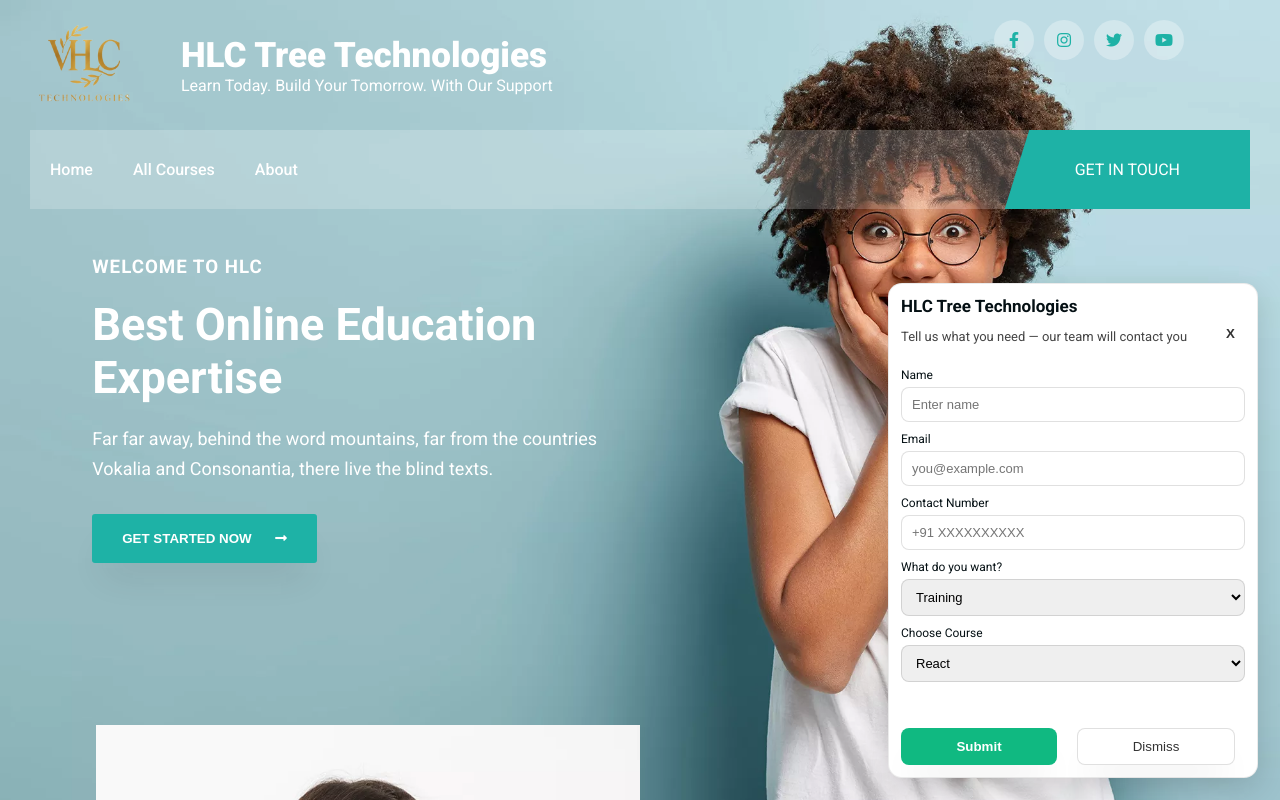
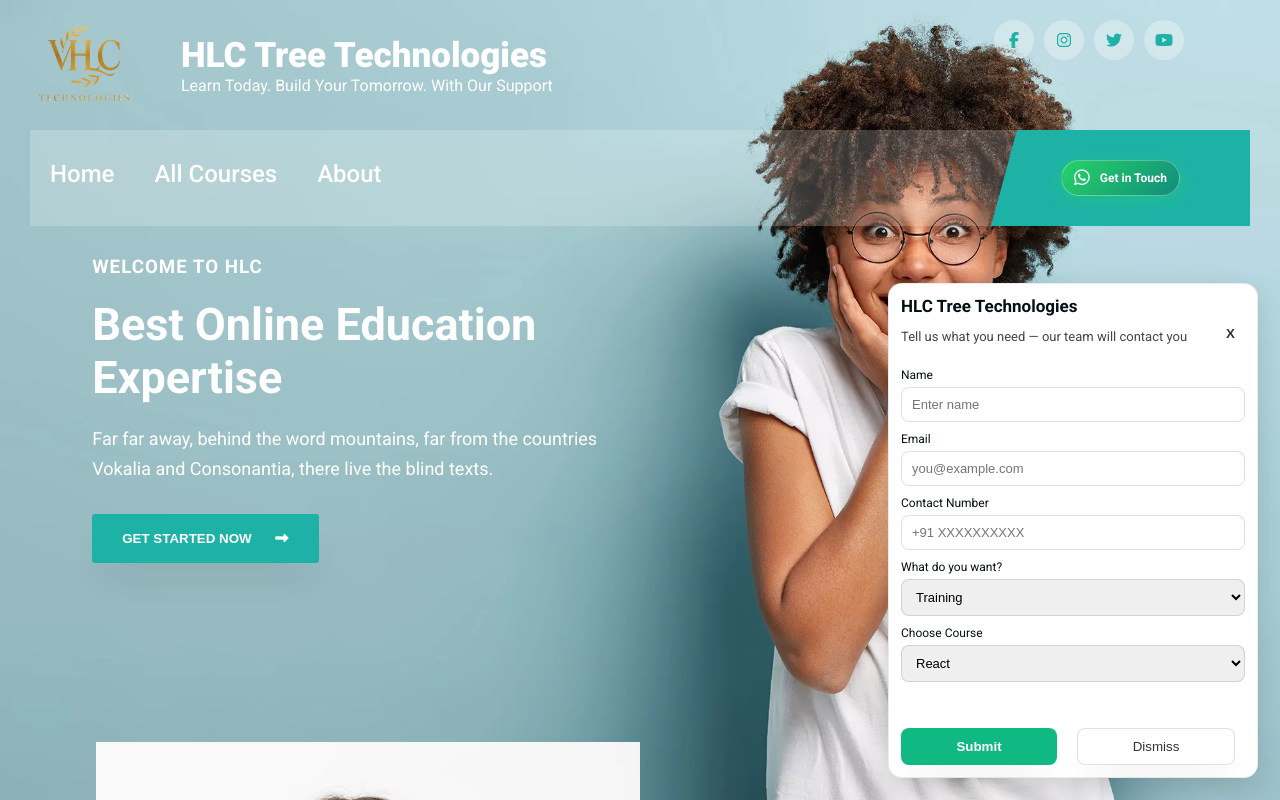
Before and after one commit to veerabrahmam24/HlcTreeTech, a React (Create React App) app: page / in a window 1280 px wide. Shown: the top 800 px of the page. Built offline with nearby package versions, Linux system fonts and the light colour scheme.

Commit message:
whatsapp link

```diff
--- a/public/index.html
+++ b/public/index.html
@@ -5,10 +5,22 @@
     <link rel="icon" href="%PUBLIC_URL%/logo.ico" />
     <meta name="viewport" content="width=device-width, initial-scale=1" />
     <meta name="theme-color" content="#000000" />
-    <meta name="description" content="Web site created using create-react-app" />
+    <meta
+      name="description"
+      content="Web site created using create-react-app"
+    />
     <link rel="apple-touch-icon" href="%PUBLIC_URL%/logo192.png" />
-    <link rel="stylesheet" href="https://use.fontawesome.com/releases/v5.15.4/css/all.css" integrity="sha384-DyZ88mC6Up2uqS4h/KRgHuoeGwBcD4Ng9SiP4dIRy0EXTlnuz47vAwmeGwVChigm" crossorigin="anonymous" />
+    <link
+      rel="stylesheet"
+      href="https://use.fontawesome.com/releases/v5.15.4/css/all.css"
+      integrity="sha384-DyZ88mC6Up2uqS4h/KRgHuoeGwBcD4Ng9SiP4dIRy0EXTlnuz47vAwmeGwVChigm"
+      crossorigin="anonymous"
+    />
     <link rel="manifest" href="%PUBLIC_URL%/manifest.json" />
+    <link
+      rel="stylesheet"
+      href="https://cdnjs.cloudflare.com/ajax/libs/font-awesome/6.5.0/css/all.min.css"
+    />
 
     <title>Hlc Tree Technologies</title>
   </head>
--- a/src/components/common/header/Header.jsx
+++ b/src/components/common/header/Header.jsx
@@ -1,25 +1,34 @@
-import React, { useState } from "react"
-import { Link } from "react-router-dom"
-import Head from "./Head"
-import "./header.css"
+import React, { useState } from "react";
+import { Link } from "react-router-dom";
+import Head from "./Head";
+import "./header.css";
 
 const Header = () => {
-  const [click, setClick] = useState(false)
+  const [click, setClick] = useState(false);
 
   return (
     <>
       <Head />
       <header>
-        <nav className='flexSB'>
-          <ul className={click ? "mobile-nav" : "flexSB "} onClick={() => setClick(false)}>
+        <nav className="flexSB">
+          <ul
+            className={click ? "mobile-nav" : "flexSB "}
+            onClick={() => setClick(false)}
+          >
             <li>
-             <a href='/' className='nav-link'>Home</a>
-              </li>
-            <li>
-              <a href='/courses' className='nav-link'>All Courses</a>
+              <a href="/" className="nav-link">
+                Home
+              </a>
             </li>
             <li>
-              <a href='/about' className='nav-link'>About</a>
+              <a href="/courses" className="nav-link">
+                All Courses
+              </a>
+            </li>
+            <li>
+              <a href="/about" className="nav-link">
+                About
+              </a>
             </li>
             {/* <li>
               <Link to='/team'>Team</Link>
@@ -34,16 +43,32 @@
               <Link to='/contact'>Contact</Link>
             </li> */}
           </ul>
-          <div className='start'>
+          {/* <div className='start'>
             <div className='button'>GET IN TOUCH</div>
+          </div> */}
+          <div className="start">
+            <a
+              href="https://wa.me/919059663311"
+              target="_blank"
+              rel="noopener noreferrer"
+              className="whatsapp-floating-btn"
+            >
+              <i className="fa-brands fa-whatsapp"></i>
+              Get in Touch
+            </a>
           </div>
-          <button className='toggle' onClick={() => setClick(!click)}>
-            {click ? <i className='fa fa-times'> </i> : <i className='fa fa-bars'></i>}
+
+          <button className="toggle" onClick={() => setClick(!click)}>
+            {click ? (
+              <i className="fa fa-times"> </i>
+            ) : (
+              <i className="fa fa-bars"></i>
+            )}
           </button>
         </nav>
       </header>
     </>
-  )
-}
+  );
+};
 
-export default Header
+export default Header;
--- a/src/components/common/header/header.css
+++ b/src/components/common/header/header.css
@@ -29,6 +29,7 @@
   color: #fff;
   font-weight: 500;
   transition: 0.5s;
+  font-size: x-large;
 }
 header ul li a:hover {
   color: #1eb2a6;
@@ -57,6 +58,7 @@
   }
   header ul li {
     margin-bottom: 20px;
+    font-size: x-large;
   }
   .toggle {
     display: block;
@@ -75,3 +77,35 @@
     background-color: #1eb2a6;
   }
 }
+
+
+.whatsapp-floating-btn {
+  background: linear-gradient(135deg, #25D366, #128C7E);
+  color: white;
+  padding: 8px 12px;
+  border-radius: 50px;
+  font-size: 12px;
+  font-weight: 600;
+  text-decoration: none;
+  display: flex;
+  align-items: center;
+  gap: 10px;
+  box-shadow: 0px 4px 15px rgba(37, 211, 102, 0.4);
+  transition: all 0.3s ease;
+  border: 1px solid rgba(255, 255, 255, 0.3);
+}
+
+.whatsapp-floating-btn i {
+  font-size: 18px;
+}
+
+/* Hover effect - lift + glow */
+.whatsapp-floating-btn:hover {
+  transform: translateY(-3px) scale(1.03);
+  box-shadow: 0px 6px 20px rgba(37, 211, 102, 0.7);
+}
+
+/* Click animation */
+.whatsapp-floating-btn:active {
+  transform: scale(0.95);
+}
--- a/src/components/common/learningPath/LearningPath.jsx
+++ b/src/components/common/learningPath/LearningPath.jsx
@@ -285,8 +285,6 @@
                 <span>REST API</span>
                 <span>TypeScript</span>
                 <span>AI</span>
-                <span>TypeScript2</span>
-                 <span>TypeScript23</span>
               </div>
               <div className="lp-code-stage">
                 <div className="lp-full-text">
--- a/src/components/home/HAbout.jsx
+++ b/src/components/home/HAbout.jsx
@@ -49,11 +49,11 @@
                       </div>
                     </div>
                   </div>
-                  <div className='price'>
+                  {/* <div className='price'>
                     <h3>
                       {val.priceAll} / {val.pricePer}
                     </h3>
-                  </div>
+                  </div> */}
                   <button className='outline-btn'>ENROLL NOW !</button>
                 </div>
               ))}
--- a/src/components/home/Home.jsx
+++ b/src/components/home/Home.jsx
@@ -15,7 +15,7 @@
        <LearningPath />
       <HAbout />
       {/* <Testimonal /> */}
-      <Hblog />
+      {/* <Hblog /> */}
       {/* <Hprice /> */}
     </>
   )
```
